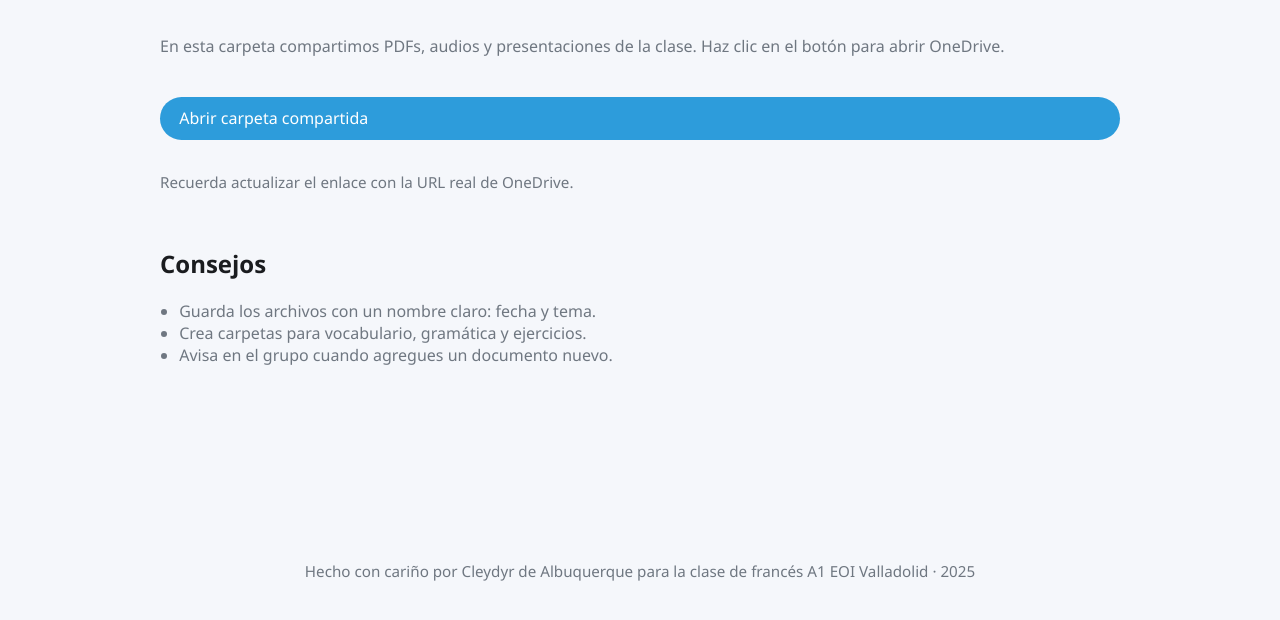
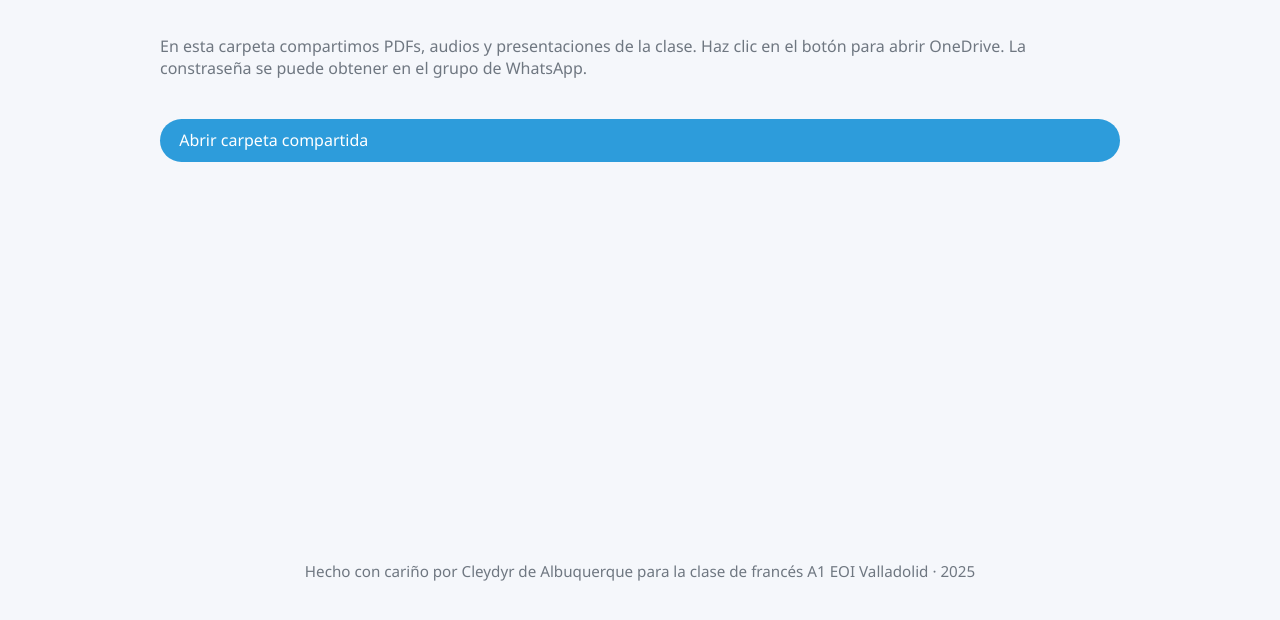
Before and after one commit to cleydyr/frances-eoi-2025-m, a plain HTML site: page archivos.html in a window 1280 px wide. Shown: the part 172-792 px from the top of the page. Drawn offline with Linux system fonts and the light colour scheme.

Commit message:
add onedrive folder

```diff
--- a/archivos.html
+++ b/archivos.html
@@ -1,11 +1,13 @@
 <!DOCTYPE html>
 <html lang="es">
+
 <head>
   <meta charset="utf-8" />
   <meta name="viewport" content="width=device-width, initial-scale=1" />
   <title>Francés EOI 2025 - Archivos</title>
   <link rel="stylesheet" href="css/styles.css" />
 </head>
+
 <body>
   <app-header active="archivos"></app-header>
   <main class="main-content">
@@ -13,27 +15,18 @@
       <h1>Archivos del curso</h1>
       <p>
         En esta carpeta compartimos PDFs, audios y presentaciones de la clase.
-          Haz clic en el botón para abrir OneDrive.
+        Haz clic en el botón para abrir OneDrive. La constraseña se puede obtener en el grupo de WhatsApp.
       </p>
     </header>
     <section class="file-link">
-        <a class="btn" href="https://1drv.ms/f/TU_CARPETA_AQUI" target="_blank" rel="noopener">
+      <a class="btn" href="https://1drv.ms/f/c/675061fd73655408/EoBWiqwA1RRCmyILyVdfCg0BN2Wkbz0blhf5Xfol4YT7mQ?e=C2cS2Y
+        " target="_blank" rel="noopener">
         Abrir carpeta compartida
       </a>
-        <p class="helper-text">
-          Recuerda actualizar el enlace con la URL real de OneDrive.
-        </p>
-      </section>
-      <section class="tips">
-        <h2>Consejos</h2>
-        <ul>
-          <li>Guarda los archivos con un nombre claro: fecha y tema.</li>
-          <li>Crea carpetas para vocabulario, gramática y ejercicios.</li>
-          <li>Avisa en el grupo cuando agregues un documento nuevo.</li>
-        </ul>
     </section>
   </main>
   <app-footer></app-footer>
   <script src="js/main.js"></script>
 </body>
+
 </html>
```
Lines whose indentation alone changed are shown as unchanged.
